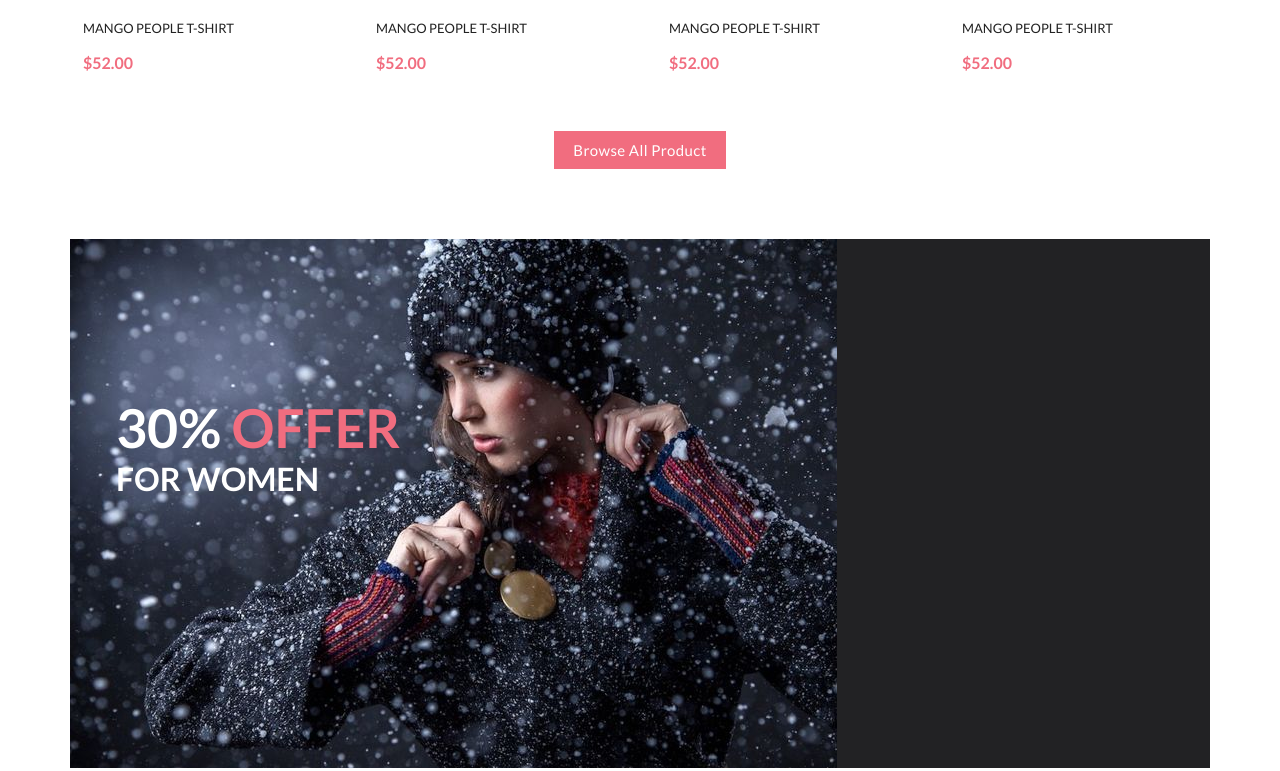
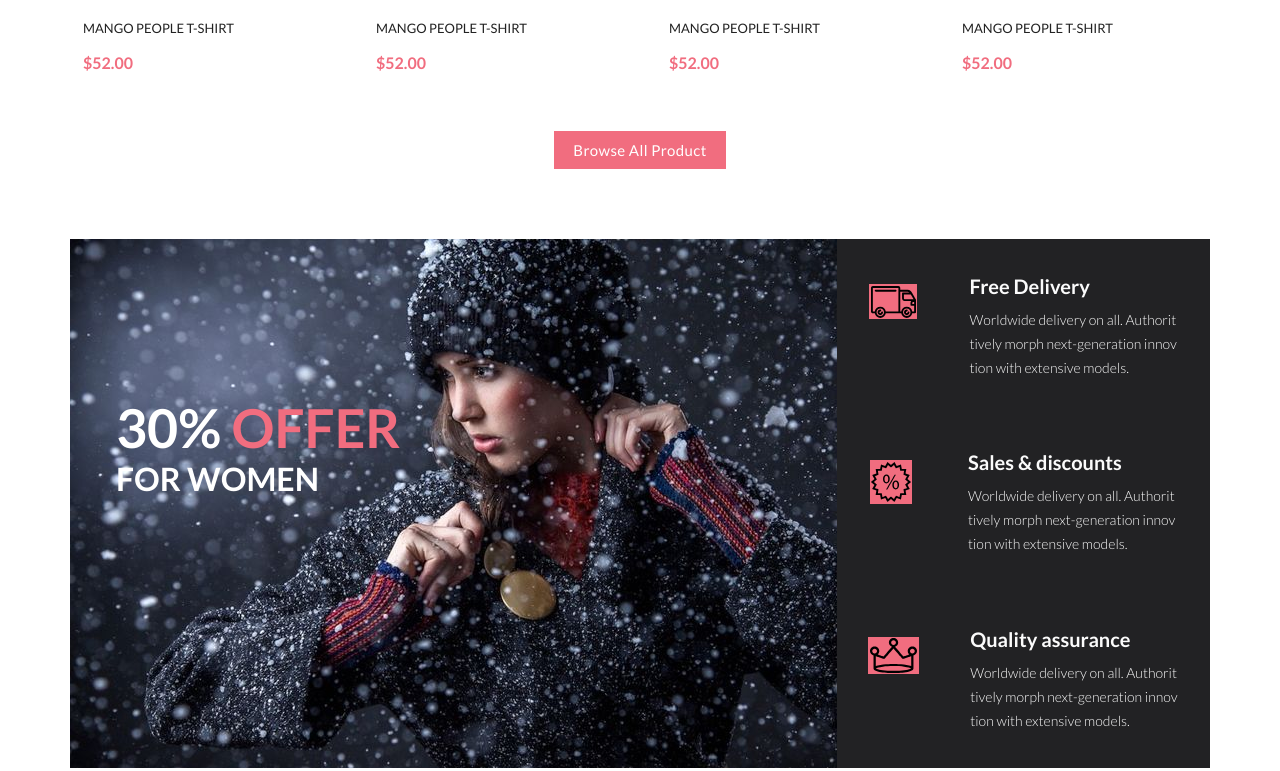
Before and after one commit to SokobanSokoban/IM_1, a plain HTML site: page index.html in a window 1280 px wide. Shown: the part 2647-3418 px from the top of the page. Drawn offline with Linux system fonts and the light colour scheme.

Commit message:
доделал 4 часть

```diff
--- a/index.html
+++ b/index.html
@@ -193,21 +193,44 @@
     <div class="button-sale">
         <a href="#" class="button">Browse All Product</a>
     </div>
-    <div class="flex-banner">
-
-
+  <div class="flex-banner">
         <div class="banner-sale">
             <div class="brend-sale">
                 <p class="top-text-banner">30% <span class="pink">OFFER</span></p>
                 <p class="botton-text-banner-sale">FOR WOMEN</p>
             </div>
-            <a href="#"><img src="img/Layer 38.jpg" alt=""></a>
+            <a href="#" class="sale-img"><img src="img/Layer 38.jpg" alt=""></a>
+            <a href="#" class="add-sale-img"><img src="img/Layer_39_1321.jpg" alt=""></a>
         </div>
+        <div class="dilivery-flex">
+            <div class="diliv-lefr">
+                <a href="#"><img src="img/Forma_1_1322.svg" alt="svg"></a>
 
+                <div class="diliv-text">
+                    <h3 class="header-diliv">Free Delivery</h3>
+                    <p class="p-divil">Worldwide delivery on all. Authorit tively morph next-generation innov tion with extensive models.</p>
+                </div>
+            </div>
+            <div class="diliv-lefr">
+                <a href="#"><img src="img/Forma_1_1340.svg" alt="svg"></a>
 
-        <div class="dilivery"> </div>
+                <div class="diliv-text">
+                    <h3 class="header-diliv">Sales & discounts</h3>
+                    <p class="p-divil">Worldwide delivery on all. Authorit tively morph next-generation innov tion with extensive models.</p>
+                </div>
+            </div>
+
+            <div class="diliv-lefr">
+                <a href="#"><img src="img/Forma_1_1341.svg" alt="svg"></a>
+
+                <div class="diliv-text">
+                    <h3 class="header-diliv">Quality assurance</h3>
+                    <p class="p-divil">Worldwide delivery on all. Authorit tively morph next-generation innov tion with extensive models.</p>
+                </div>
+            </div>
+        </div>
     </div>
-
+ <!--подвал -->
 </body>
 
 </html>
--- a/style.css
+++ b/style.css
@@ -20,7 +20,6 @@ body {
     text-decoration: none;
     display: flex;
     align-items: center;
-
 }
 
 .header {
@@ -86,6 +85,17 @@ body {
     display: block;
 }
 
+.menu-link:hover {
+    color: #222222;
+    font-size: 14px;
+    font-weight: 800;
+    text-transform: uppercase;
+    text-decoration: none;
+    padding: 19px 15px;
+    display: block;
+    border-bottom: 1px solid black;
+}
+
 .menu {
     display: flex;
     list-style-type: none;
@@ -131,6 +141,7 @@ body {
     padding-left: 12px;
 }
 
+
 /*вторая часть */
 
 .flex-container-left {
@@ -139,7 +150,6 @@ body {
     list-style: none;
     display: flex;
     flex-direction: column;
-
 }
 
 .merge-item {
@@ -154,7 +164,6 @@ body {
     display: flex;
     flex-direction: column;
 }
-
 
 .wallet {
     width: 560px;
@@ -177,7 +186,6 @@ body {
 
 .flex-center {
     display: flex;
-
 }
 
 .merge-item {
@@ -210,14 +218,15 @@ body {
     text-align: left;
 }
 
+
 /* часть 3 планка с ценами*/
+
 .heading {
     color: #222222;
     font-size: 30px;
     font-weight: 700;
     letter-spacing: 0.75px;
     text-align: center;
-
     margin-bottom: 16px
 }
 
@@ -262,7 +271,7 @@ body {
 }
 
 .item:hover img {
-    filter: brightness(50%);
+   filter: brightness(50%);
 }
 
 .item:hover {
@@ -271,6 +280,7 @@ body {
 
 .item:hover .box-add {
     display: flex;
+
 }
 
 .product {
@@ -302,6 +312,7 @@ body {
 
 
 /*часть 4 большой процент*/
+
 .button-sale {
     display: flex;
     justify-content: center;
@@ -311,12 +322,6 @@ body {
     margin-top: 70px;
     display: flex;
     justify-content: center;
-}
-
-.dilivery {
-    background-color: #222224;
-    width: 373px;
-    height: 529px;
 }
 
 .banner-sale {
@@ -340,12 +345,78 @@ body {
 }
 
 .botton-text-banner-sale {
-/* Встроенный стиль */
-font-family: Lato;
-color:  #ffffff;
-font-size: 32.17px;/* Приближение из-за подстановки шрифтов */
-font-weight: 700;
-text-align: left;
+    /* Встроенный стиль */
+    font-family: Lato;
+    color: #ffffff;
+    font-size: 32.17px;
+    /* Приближение из-за подстановки шрифтов */
+    font-weight: 700;
+    text-align: left;
+}
 
+
+.add-sale-img{
+    position: absolute;
+    top: 0px;
+    left: 0px;
+    display: none;
+    /*opacity: 0.2;
+    */
 }
-/**/
+.banner-sale:hover .add-sale-img {
+    opacity: 0.2;
+    display: block;
+}
+
+
+/*левая часть*/
+.diliv-lefr a {
+    padding: 10px;
+}
+
+.diliv-lefr a img {
+    background-color: #f16d7f;
+}
+
+.diliv-text {
+    width: 219px;
+    height: auto;
+}
+
+.header-diliv {
+    font-family: Lato;
+    color: #fbfbfb;
+    font-size: 20px;
+    /* Приближение из-за подстановки шрифтов */
+    font-weight: 700;
+    text-align: left;
+    margin-bottom: 10px;
+}
+
+.p-divil {
+    font-family: Lato;
+    color: #fbfbfb;
+    font-size: 14px;
+    /* Приближение из-за подстановки шрифтов */
+    font-weight: 300;
+    line-height: 24px;
+    /* Приближение из-за подстановки шрифтов */
+    text-align: left;
+}
+
+.dilivery-flex {
+    background-color: #222224;
+    width: 373px;
+    height: 529px;
+
+    display: flex;
+    justify-content: space-around;
+    flex-direction: column;
+}
+
+.diliv-lefr {
+    display: flex;
+
+    justify-content: space-around;
+    align-items: flex-start;
+}
```
Also changed, not shown: 4.html (added, +52 -0 lines), block.html (added, +15 -0 lines), img/Layer_39_1321.jpg (added).
